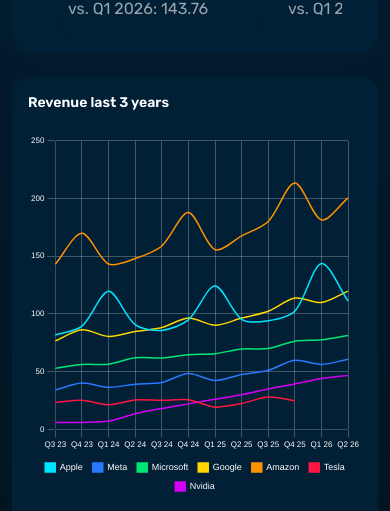
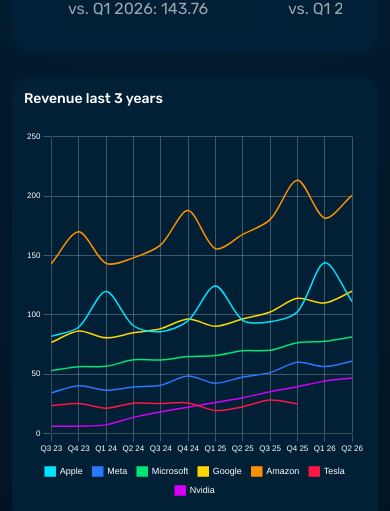
Before and after one commit to CWhymann/magnificent-seven-dashboard, a Vue app: page / in a window 390 px wide. Shown: the part 331-842 px from the top of the page. Built offline with nearby package versions, Linux system fonts and the light colour scheme.

Commit message:
fix: keep panel titles on one line on narrow screens

```diff
--- a/src/components/ChartPanel.vue
+++ b/src/components/ChartPanel.vue
@@ -4,9 +4,11 @@ defineProps<{ title: string }>();
 
 <template>
   <article
-    class="flex min-h-0 flex-col gap-3 rounded-2xl bg-panel p-4 text-white sm:gap-4 sm:p-5"
+    class="flex min-h-0 flex-col gap-3 rounded-2xl bg-panel p-3 text-white sm:gap-4 sm:p-5"
   >
-    <h2 class="text-sm font-semibold sm:text-xl">{{ title }}</h2>
+    <h2 class="text-sm font-medium whitespace-nowrap sm:text-xl">
+      {{ title }}
+    </h2>
     <div
       class="flex min-h-0 flex-1 items-center justify-center py-2 text-sm text-white/50"
     >
```
